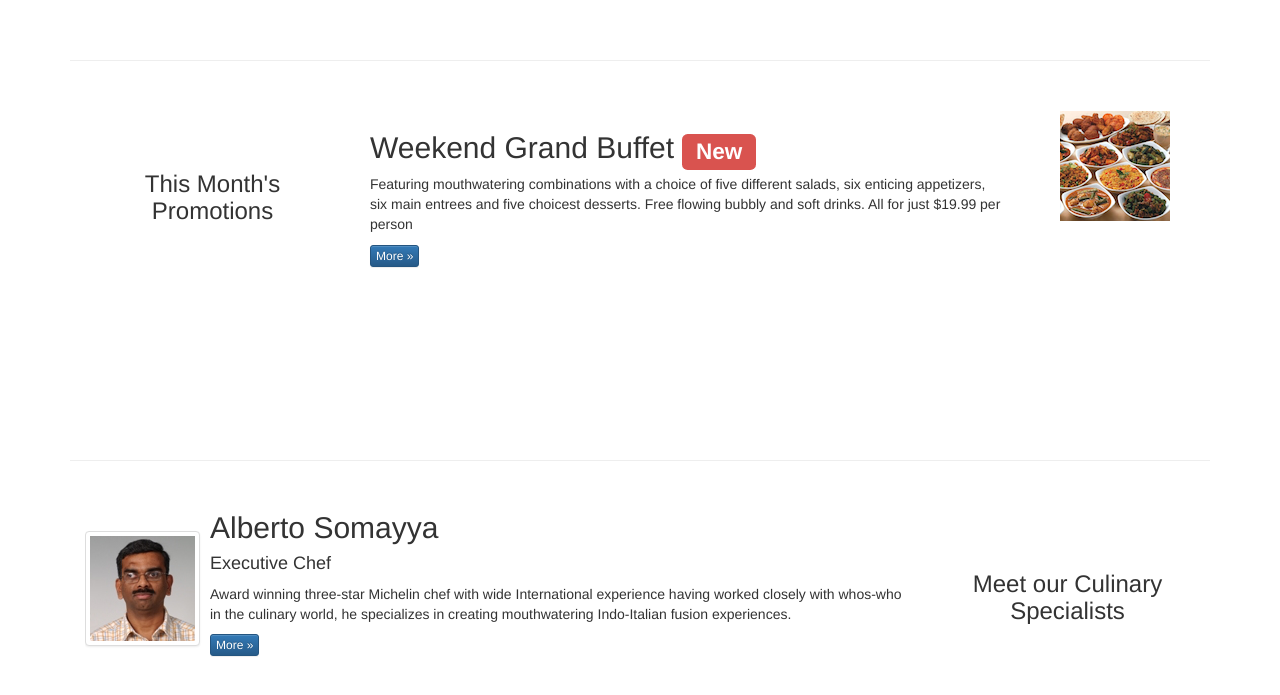
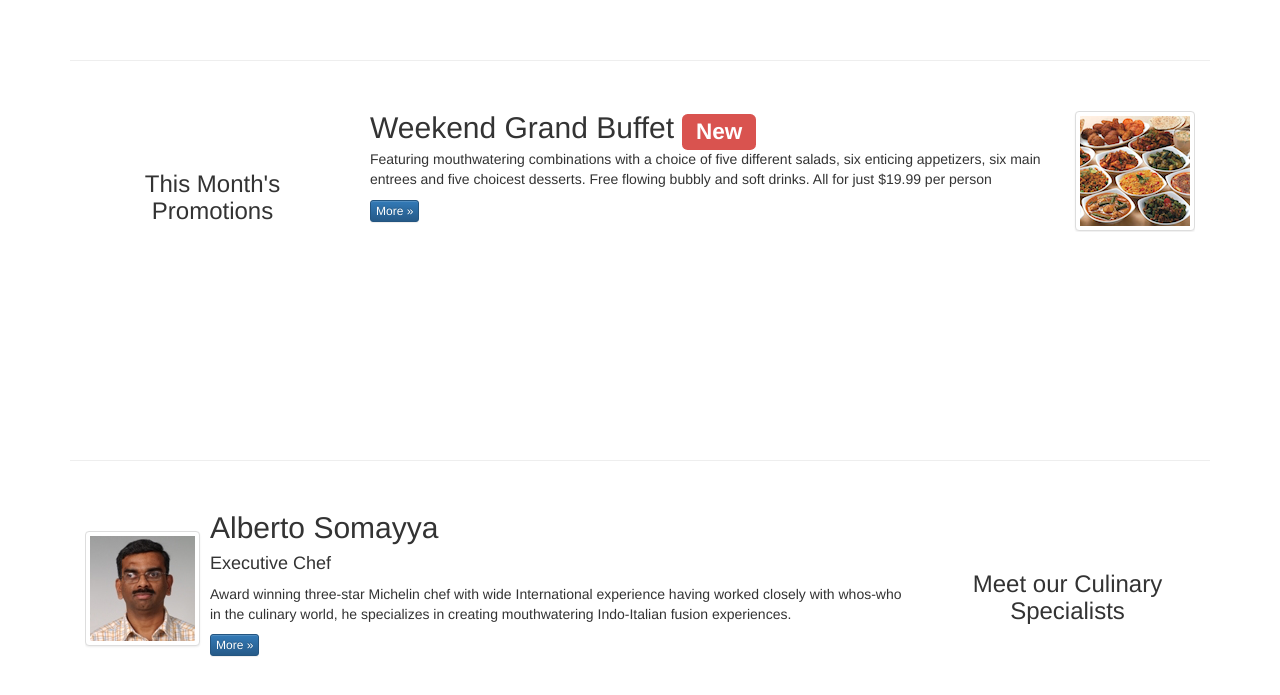
Before and after one commit to atabek/coursera, a plain HTML site: page 2.front-end-web-framework/week1-2/conFusion/index.html in a window 1280 px wide. Shown: the part 798-1493 px from the top of the page. Drawn offline with nearby package versions, Linux system fonts and the light colour scheme.

Commit message:
Updating media classes

```diff
--- a/2.front-end-web-framework/week1-2/conFusion/index.html
+++ b/2.front-end-web-framework/week1-2/conFusion/index.html
@@ -132,16 +132,22 @@
                 <p style="padding:20px;"></p>
                 <h3 align=center>This Month's Promotions</h3>
             </div>
-            <div class="col-xs-12 col-sm-7">
-                <h2>Weekend Grand Buffet
-                  <span class="label label-danger">New</span>
-                </h2>
-                <p>Featuring mouthwatering combinations with a choice of five different salads, six enticing appetizers, six main entrees and five choicest desserts. Free flowing bubbly and soft drinks. All for just $19.99 per person </p>
-                <p><a class="btn btn-primary btn-xs" href="#">More &raquo;</a></p>
-            </div>
-            <div class="col-xs-12 col-sm-2">
-              <img class="img-responsive center-block"
-               src="img/buffet.png" alt="Buffet">
+
+            <div class="col-xs-12 col-sm-9">
+              <div class="media">
+                  <div class="media-body">
+                      <h2 class="media-heading">Weekend Grand Buffet
+                          <label class="label label-danger">New</label>
+                      </h2>
+                      <p>Featuring mouthwatering combinations with a choice of five different salads, six enticing appetizers, six main entrees and five choicest desserts. Free flowing bubbly and soft drinks. All for just $19.99 per person </p>
+                      <p><a class="btn btn-primary btn-xs" href="#">More &raquo;</a></p>
+                  </div>
+                  <div class="media-right media-middle">
+                    <a href="#">
+                        <img class="media-object img-thumbnail" src="img/buffet.png" alt="Weekend Grand Buffet" />
+                    </a>
+                  </div>
+              </div>
             </div>
         </div>
 
```
